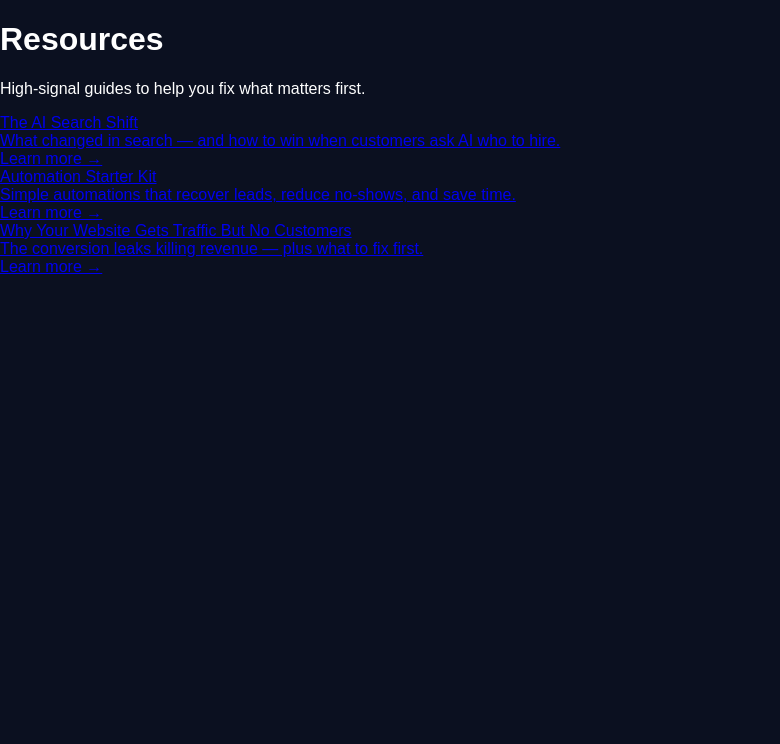
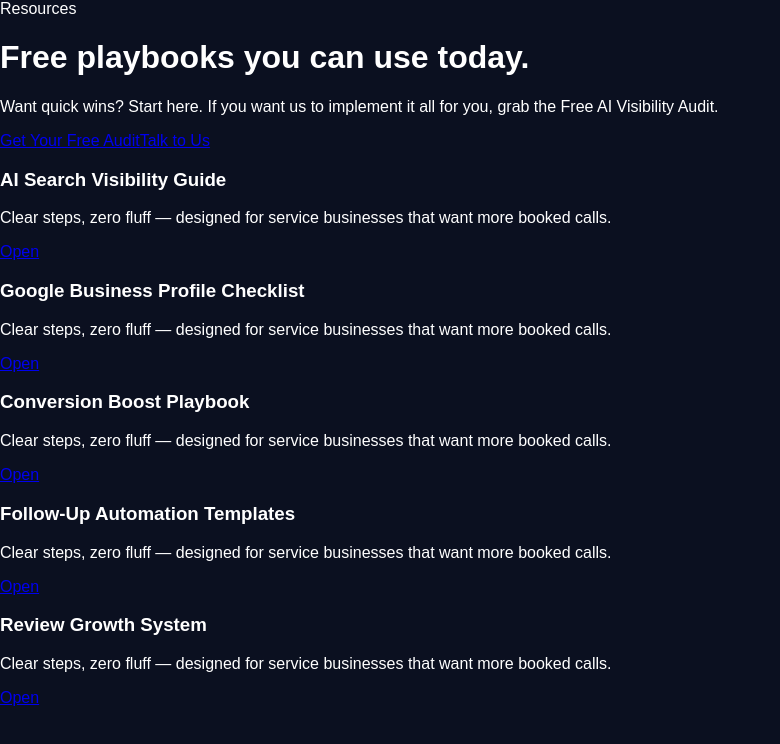
Before and after one commit to realedigitalventures-agency/reale-digital-revenue, a Next.js app: page /resources in a window 1280 px wide. Shown: the top 744 px of the page, without its empty margins (0-780 px from the left). Built offline with nearby package versions, Linux system fonts and the light colour scheme.

Commit message:
Update page.tsx

```diff
--- a/app/resources/page.tsx
+++ b/app/resources/page.tsx
@@ -1,21 +1,49 @@
-import { Container, Card } from "@/components/ui";
+// app/resources/page.tsx
+import { Container, Badge, Button } from "@/components/ui";
 
-export const metadata = {
-  title: "Resources",
-  description: "Guides and playbooks for AI search, automation, and conversions."
-};
+const resources = [
+  { title: "AI Search Visibility Guide", href: "/resources/ai-search-visibility" },
+  { title: "Google Business Profile Checklist", href: "/resources/gbp-checklist" },
+  { title: "Conversion Boost Playbook", href: "/resources/conversion-boost" },
+  { title: "Follow-Up Automation Templates", href: "/resources/follow-up-templates" },
+  { title: "Review Growth System", href: "/resources/review-growth" },
+];
 
-export default function Resources() {
+export default function ResourcesPage() {
   return (
-    <main className="py-14">
+    <main className="py-14 md:py-20">
       <Container>
-        <h1 className="text-3xl font-semibold">Resources</h1>
-        <p className="mt-2 text-muted">High-signal guides to help you fix what matters first.</p>
+        <div className="flex flex-col gap-6">
+          <Badge>Resources</Badge>
+          <h1 className="text-4xl md:text-5xl font-bold">Free playbooks you can use today.</h1>
+          <p className="text-muted text-lg max-w-3xl">
+            Want quick wins? Start here. If you want us to implement it all for you, grab the Free AI Visibility Audit.
+          </p>
 
-        <div className="mt-8 grid gap-4 md:grid-cols-3">
-          <Card title="The AI Search Shift" body="What changed in search — and how to win when customers ask AI who to hire." href="/resources/ai-search-shift" />
-          <Card title="Automation Starter Kit" body="Simple automations that recover leads, reduce no-shows, and save time." href="/resources/automation-starter-kit" />
-          <Card title="Why Your Website Gets Traffic But No Customers" body="The conversion leaks killing revenue — plus what to fix first." href="/resources/traffic-no-customers" />
+          <div className="flex flex-col sm:flex-row gap-3">
+            <Button href="/free-ai-visibility-audit" variant="primary">
+              Get Your Free Audit
+            </Button>
+            <Button href="/book" variant="secondary">
+              Talk to Us
+            </Button>
+          </div>
+
+          <div className="grid md:grid-cols-2 gap-4 pt-8">
+            {resources.map((r) => (
+              <div key={r.href} className="rounded-2xl border border-border/60 bg-panel/40 p-6">
+                <h3 className="font-semibold text-lg">{r.title}</h3>
+                <p className="text-muted mt-2">
+                  Clear steps, zero fluff — designed for service businesses that want more booked calls.
+                </p>
+                <div className="mt-4">
+                  <Button href={r.href} variant="secondary">
+                    Open
+                  </Button>
+                </div>
+              </div>
+            ))}
+          </div>
         </div>
       </Container>
     </main>
```
